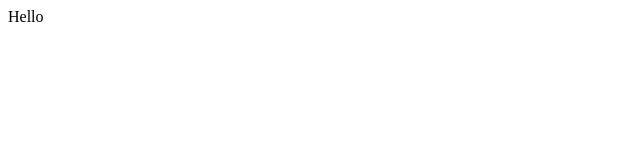
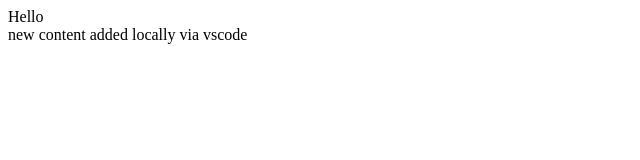
Before and after one commit to xuwang278/intro-to-git, a plain HTML site: page index.html in a window 1280 px wide. Shown: the whole page, without its empty margins (0-640 px from the left). Drawn offline with Linux system fonts and the light colour scheme.

Commit message:
modified index.html and README.md

```diff
--- a/index.html
+++ b/index.html
@@ -1 +1,3 @@
 <div>Hello</div>
+
+<div>new content added locally via vscode</div>
```
Also changed, not shown: 1 other file.
